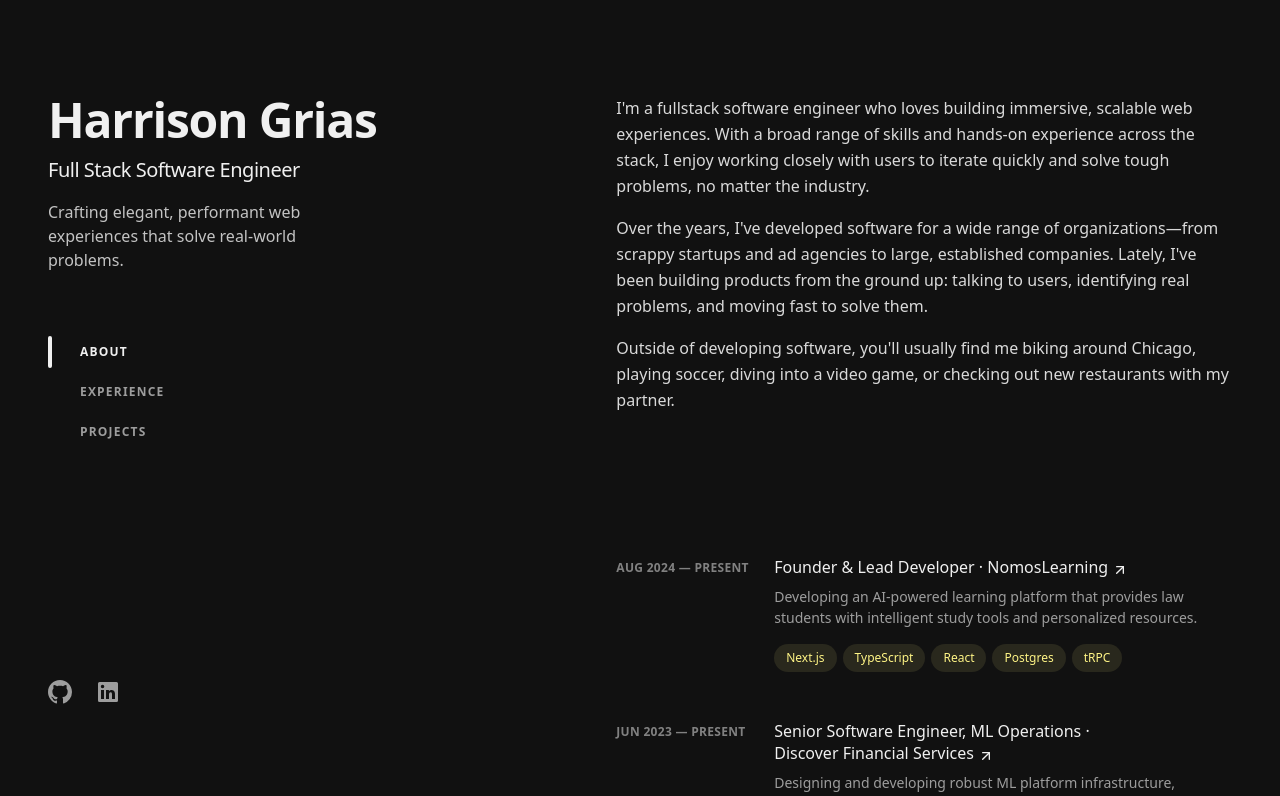
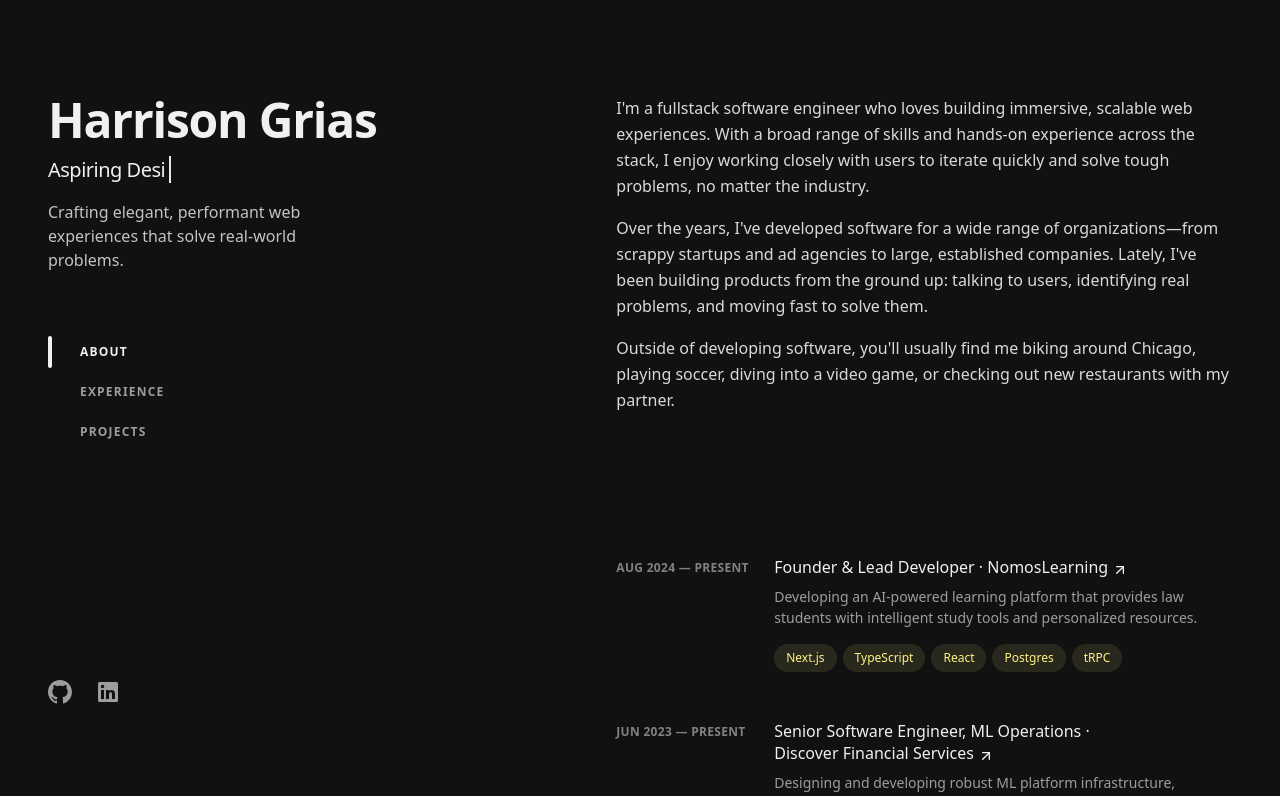
Before and after one commit to hgrias/harrisongrias.com, a Next.js app: page / in a window 1280 px wide. Shown: the top 796 px of the page. Built offline with nearby package versions, Linux system fonts and the light colour scheme.

Commit message:
feat: add TypewriterEffect component

```diff
--- /dev/null
+++ b/src/app/components/TypewriterEffect.tsx
@@ -0,0 +1,120 @@
+"use client";
+
+import { useCallback, useEffect, useState } from "react";
+
+/**
+ * A dynamic typewriter effect component that cycles through an array of phrases.
+ *
+ * @component
+ * @param {Object} props - The component properties
+ * @param {string[]} props.phrases - An array of phrases to cycle through
+ * @param {number} [props.typingSpeed=100] - Milliseconds between each character typed
+ * @param {number} [props.deletingSpeed=50] - Milliseconds between each character deleted
+ * @param {number} [props.pauseBetweenPhrases=2000] - Milliseconds to pause between typing and deleting
+ * @param {number} [props.iterations=Infinity] - Number of times to cycle through all phrases
+ *
+ * @example
+ * <TypewriterEffect
+ *   phrases={["Developer", "Designer", "Creator"]}
+ *   typingSpeed={50}
+ *   iterations={2}
+ * />
+ *
+ * @returns {React.ReactElement} A span element with the current phrase and optional cursor
+ */
+interface TypewriterEffectProps {
+  phrases: string[];
+  typingSpeed?: number;
+  deletingSpeed?: number;
+  pauseBetweenPhrases?: number;
+  iterations?: number;
+}
+
+export const TypewriterEffect: React.FC<TypewriterEffectProps> = ({
+  phrases,
+  typingSpeed = 100,
+  deletingSpeed = 50,
+  pauseBetweenPhrases = 2000,
+  iterations = Infinity,
+}) => {
+  const [currentPhraseIndex, setCurrentPhraseIndex] = useState(0);
+  const [currentText, setCurrentText] = useState("");
+  const [isDeleting, setIsDeleting] = useState(false);
+  const [iterationCount, setIterationCount] = useState(0);
+
+  const handleTyping = useCallback(() => {
+    const currentPhrase = phrases[currentPhraseIndex];
+    const isLastPhrase = currentPhraseIndex === phrases.length - 1;
+    const isLastIteration = iterationCount === iterations - 1;
+
+    if (!isDeleting) {
+      // Typing
+      if (currentText.length < currentPhrase.length) {
+        setCurrentText(currentPhrase.substring(0, currentText.length + 1));
+      } else {
+        // Finished typing, start pause before deleting
+        if (isLastPhrase && isLastIteration) {
+          // Stop at the last phrase of the last iteration
+          setIterationCount(iterations);
+          return;
+        }
+        setTimeout(() => setIsDeleting(true), pauseBetweenPhrases);
+      }
+    } else {
+      // Deleting
+      if (currentText.length > 0) {
+        setCurrentText(currentText.substring(0, currentText.length - 1));
+      } else {
+        // Finished deleting
+        setIsDeleting(false);
+
+        // Move to next phrase
+        const nextIndex = (currentPhraseIndex + 1) % phrases.length;
+        setCurrentPhraseIndex(nextIndex);
+
+        // Check iteration count
+        if (nextIndex === 0) {
+          setIterationCount((prev) => prev + 1);
+        }
+      }
+    }
+  }, [
+    currentText,
+    currentPhraseIndex,
+    isDeleting,
+    phrases,
+    pauseBetweenPhrases,
+    iterationCount,
+    iterations,
+  ]);
+
+  const isFinished = iterationCount >= iterations;
+
+  useEffect(() => {
+    // Stop if we've reached the maximum iterations
+    if (isFinished) return;
+
+    // Determine speed based on typing or deleting
+    const speed = isDeleting ? deletingSpeed : typingSpeed;
+
+    const timer = setTimeout(handleTyping, speed);
+    return () => clearTimeout(timer);
+  }, [
+    handleTyping,
+    isDeleting,
+    typingSpeed,
+    deletingSpeed,
+    iterationCount,
+    iterations,
+    isFinished,
+  ]);
+
+  return (
+    <span className="typewriter-effect">
+      {currentText}
+      {!isFinished && (
+        <span className="ml-1 animate-pulse border-l-2 border-current"></span>
+      )}
+    </span>
+  );
+};
--- a/src/app/page.tsx
+++ b/src/app/page.tsx
@@ -6,8 +6,17 @@ import { ExperienceSection } from "./components/experience/ExperienceSection";
 import { Navigation } from "./components/Navigation";
 import { ProjectSection } from "./components/projects/ProjectSection";
 import { Socials } from "./components/Socials";
+import { TypewriterEffect } from "./components/TypewriterEffect";
 
 export default function Home() {
+  const descriptivePhrases = [
+    "Full Stack Software Engineer",
+    "Aspiring Designer",
+    "Cat Lover",
+    "Video Game Enthusiast",
+    "Full Stack Software Engineer",
+  ];
+
   return (
     <div className="mx-auto flex min-h-screen max-w-screen-xl flex-col px-6 py-12 font-sans md:flex-row md:px-12 md:py-16 lg:py-0">
       {/* Left Sidebar */}
@@ -17,7 +26,13 @@ export default function Home() {
             <Link href={"/"}>Harrison Grias</Link>
           </h1>
           <h2 className="text-foreground mt-3 text-lg font-medium tracking-tight sm:text-xl">
-            Full Stack Software Engineer
+            <TypewriterEffect
+              phrases={descriptivePhrases}
+              typingSpeed={50}
+              deletingSpeed={25}
+              pauseBetweenPhrases={3000}
+              iterations={1}
+            />
           </h2>
           <p className="text-foreground/80 mt-4 max-w-xs leading-normal">
             Crafting elegant, performant web experiences that solve real-world
```
